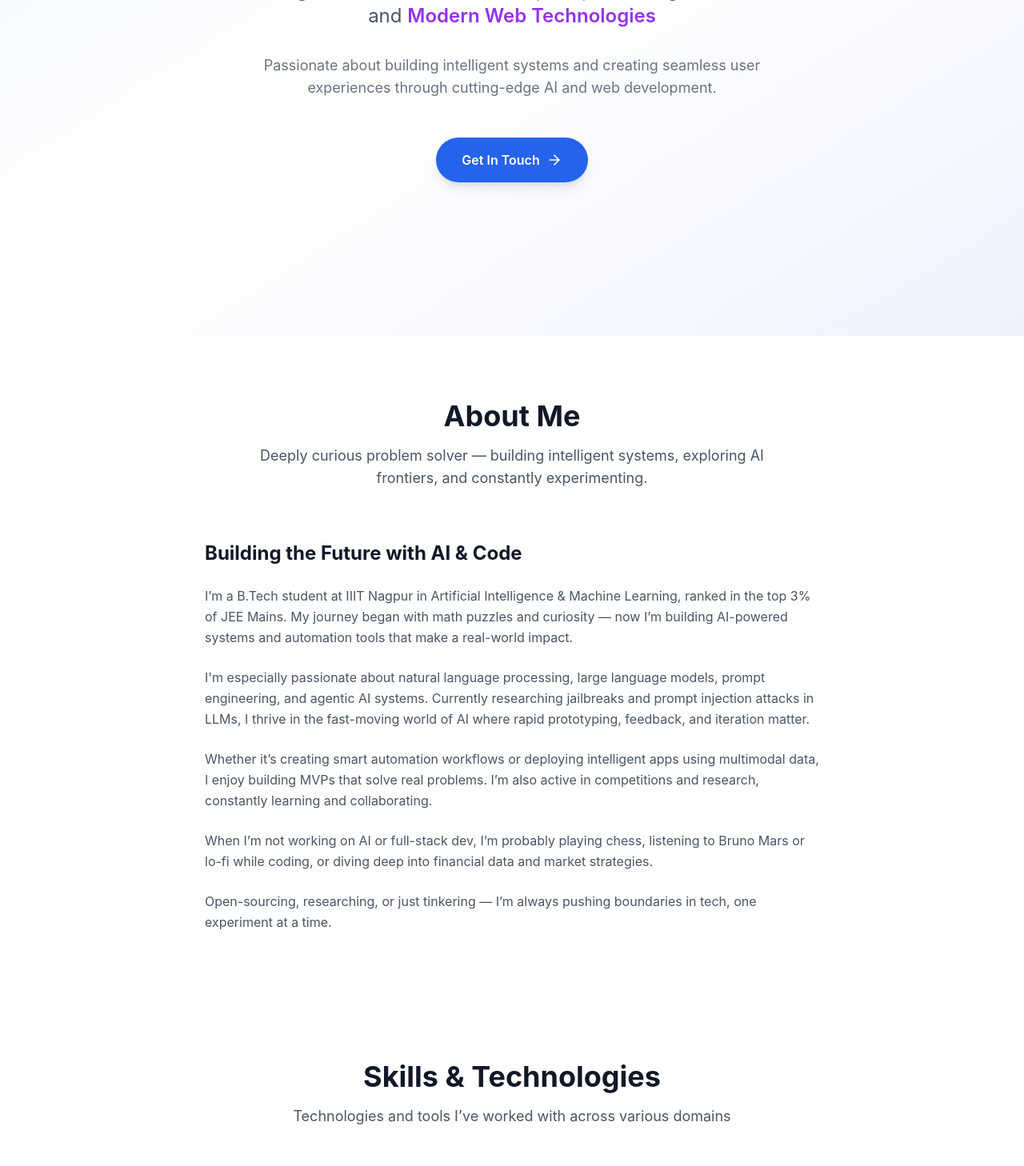
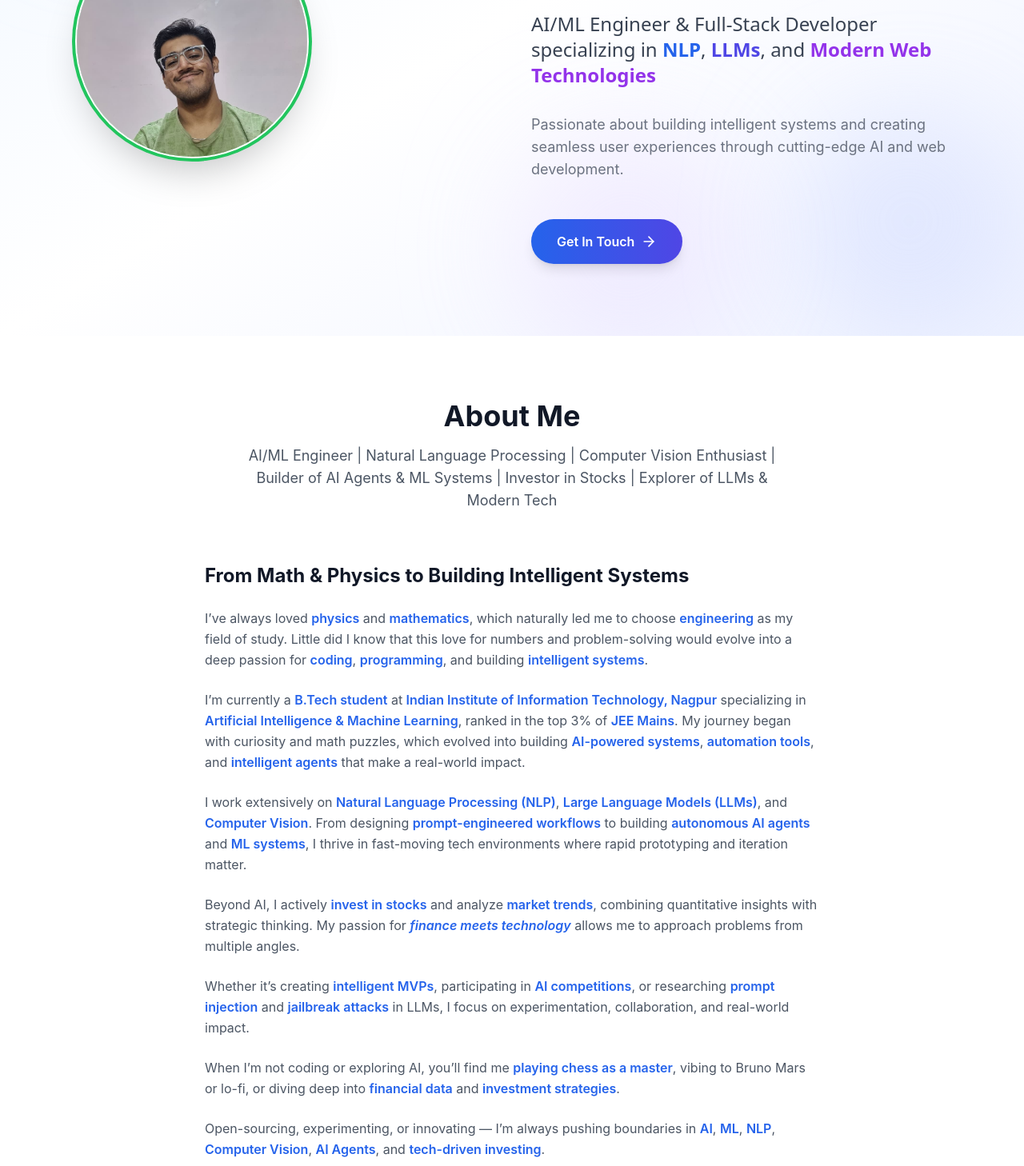
Before and after one commit to Ayushparwal/myArena, a React (Vite) app: page / in a window 1280 px wide. Shown: the part 380-1838 px from the top of the page at 80% size. Built offline with nearby package versions, Linux system fonts and the light colour scheme; no server answers.

Commit message:
contact fix

```diff
--- a/src/App.tsx
+++ b/src/App.tsx
@@ -7,10 +7,14 @@ import Projects from './components/Projects';
 import Experience from './components/Experience';
 import Contact from './components/Contact';
 import Footer from './components/Footer';
+import HiddenVisitorCounter from './components/HiddenVisitorCounter'; // import the counter
 
 function App() {
   return (
     <div className="min-h-screen">
+      {/* Hidden counter increments automatically on page load */}
+      <HiddenVisitorCounter />
+
       <Header />
       <Hero />
       <About />
--- a/src/components/About.tsx
+++ b/src/components/About.tsx
@@ -1,38 +1,156 @@
-import React from 'react';
+import React from "react";
 
 const About: React.FC = () => {
   return (
     <section id="about" className="py-20 bg-white">
       <div className="max-w-6xl mx-auto px-4 sm:px-6 lg:px-8">
+        {/* Section Header */}
         <div className="text-center mb-16">
           <h2 className="text-4xl font-bold text-gray-900 mb-4">About Me</h2>
           <p className="text-lg text-gray-600 max-w-2xl mx-auto">
-            Deeply curious problem solver — building intelligent systems, exploring AI frontiers, and constantly experimenting.
+            AI/ML Engineer | Natural Language Processing | Computer Vision
+            Enthusiast | Builder of AI Agents & ML Systems | Investor in Stocks
+            | Explorer of LLMs & Modern Tech
           </p>
         </div>
 
-        <div className="max-w-3xl mx-auto">
-          <h3 className="text-2xl font-bold text-gray-900 mb-6">
-            Building the Future with AI & Code
+        {/* Content */}
+        <div className="max-w-3xl mx-auto space-y-6">
+          <h3 className="text-2xl font-bold text-gray-900 mb-4">
+            From Math & Physics to Building Intelligent Systems
           </h3>
-          <p className="text-gray-600 mb-6 leading-relaxed">
-            I’m a B.Tech student at IIIT Nagpur in Artificial Intelligence & Machine Learning, ranked in the top 3% of JEE Mains.
-            My journey began with math puzzles and curiosity — now I’m building AI-powered systems and automation tools that make a real-world impact.
+
+          <p className="text-gray-600 leading-relaxed">
+            I’ve always loved{" "}
+            <span className="font-semibold text-blue-600">physics</span> and{" "}
+            <span className="font-semibold text-blue-600">mathematics</span>,
+            which naturally led me to choose{" "}
+            <span className="font-semibold text-blue-600">engineering</span> as
+            my field of study. Little did I know that this love for numbers and
+            problem-solving would evolve into a deep passion for{" "}
+            <span className="font-semibold text-blue-600">coding</span>,{" "}
+            <span className="font-semibold text-blue-600">programming</span>,
+            and building{" "}
+            <span className="font-semibold text-blue-600">
+              intelligent systems
+            </span>
+            .
           </p>
-          <p className="text-gray-600 mb-6 leading-relaxed">
-            I'm especially passionate about natural language processing, large language models, prompt engineering, and agentic AI systems.
-            Currently researching jailbreaks and prompt injection attacks in LLMs, I thrive in the fast-moving world of AI where rapid prototyping, feedback, and iteration matter.
+
+          <p className="text-gray-600 leading-relaxed">
+            I’m currently a{" "}
+            <span className="font-semibold text-blue-600">B.Tech student</span>{" "}
+            at{" "}
+            <span className="font-semibold text-blue-600">
+              Indian Institute of Information Technology, Nagpur
+            </span>{" "}
+            specializing in{" "}
+            <span className="font-semibold text-blue-600">
+              Artificial Intelligence & Machine Learning
+            </span>
+            , ranked in the top 3% of{" "}
+            <span className="font-semibold text-blue-600">JEE Mains</span>. My
+            journey began with curiosity and math puzzles, which evolved into
+            building{" "}
+            <span className="font-semibold text-blue-600">
+              AI-powered systems
+            </span>
+            ,{" "}
+            <span className="font-semibold text-blue-600">
+              automation tools
+            </span>
+            , and{" "}
+            <span className="font-semibold text-blue-600">
+              intelligent agents
+            </span>{" "}
+            that make a real-world impact.
           </p>
-          <p className="text-gray-600 mb-6 leading-relaxed">
-            Whether it’s creating smart automation workflows or deploying intelligent apps using multimodal data, I enjoy building MVPs that solve real problems.
-            I’m also active in competitions and research, constantly learning and collaborating.
+
+          <p className="text-gray-600 leading-relaxed">
+            I work extensively on{" "}
+            <span className="font-semibold text-blue-600">
+              Natural Language Processing (NLP)
+            </span>
+            ,{" "}
+            <span className="font-semibold text-blue-600">
+              Large Language Models (LLMs)
+            </span>
+            , and{" "}
+            <span className="font-semibold text-blue-600">Computer Vision</span>
+            . From designing{" "}
+            <span className="font-semibold text-blue-600">
+              prompt-engineered workflows
+            </span>{" "}
+            to building{" "}
+            <span className="font-semibold text-blue-600">
+              autonomous AI agents
+            </span>{" "}
+            and <span className="font-semibold text-blue-600">ML systems</span>,
+            I thrive in fast-moving tech environments where rapid prototyping
+            and iteration matter.
           </p>
-          <p className="text-gray-600 mb-6 leading-relaxed">
-            When I’m not working on AI or full-stack dev, I’m probably playing chess, listening to Bruno Mars or lo-fi while coding,
-            or diving deep into financial data and market strategies.
+
+          <p className="text-gray-600 leading-relaxed">
+            Beyond AI, I actively{" "}
+            <span className="font-semibold text-blue-600">
+              invest in stocks
+            </span>{" "}
+            and analyze{" "}
+            <span className="font-semibold text-blue-600">market trends</span>,
+            combining quantitative insights with strategic thinking. My passion
+            for{" "}
+            <span className="italic font-semibold text-blue-600">
+              finance meets technology
+            </span>{" "}
+            allows me to approach problems from multiple angles.
           </p>
+
           <p className="text-gray-600 leading-relaxed">
-            Open-sourcing, researching, or just tinkering — I’m always pushing boundaries in tech, one experiment at a time.
+            Whether it’s creating{" "}
+            <span className="font-semibold text-blue-600">
+              intelligent MVPs
+            </span>
+            , participating in{" "}
+            <span className="font-semibold text-blue-600">AI competitions</span>
+            , or researching{" "}
+            <span className="font-semibold text-blue-600">
+              prompt injection
+            </span>{" "}
+            and{" "}
+            <span className="font-semibold text-blue-600">
+              jailbreak attacks
+            </span>{" "}
+            in LLMs, I focus on experimentation, collaboration, and real-world
+            impact.
+          </p>
+
+          <p className="text-gray-600 leading-relaxed">
+            When I’m not coding or exploring AI, you’ll find me{" "}
+            <span className="font-semibold text-blue-600">
+              playing chess as a master
+            </span>
+            , vibing to Bruno Mars or lo-fi, or diving deep into{" "}
+            <span className="font-semibold text-blue-600">financial data</span>{" "}
+            and{" "}
+            <span className="font-semibold text-blue-600">
+              investment strategies
+            </span>
+            .
+          </p>
+
+          <p className="text-gray-600 leading-relaxed">
+            Open-sourcing, experimenting, or innovating — I’m always pushing
+            boundaries in{" "}
+            <span className="font-semibold text-blue-600">AI</span>,{" "}
+            <span className="font-semibold text-blue-600">ML</span>,{" "}
+            <span className="font-semibold text-blue-600">NLP</span>,{" "}
+            <span className="font-semibold text-blue-600">Computer Vision</span>
+            , <span className="font-semibold text-blue-600">AI Agents</span>,
+            and{" "}
+            <span className="font-semibold text-blue-600">
+              tech-driven investing
+            </span>
+            .
           </p>
         </div>
       </div>
--- a/src/components/Contact.tsx
+++ b/src/components/Contact.tsx
@@ -53,7 +53,7 @@ const Contact: React.FC = () => {
     {
       icon: <MapPin className="w-6 h-6" />,
       label: "Location",
-      value: "127.0.0.1, localhost",
+      value: "Jaipur, India",
       href: "#",
     },
   ];
--- a/src/components/Hero.tsx
+++ b/src/components/Hero.tsx
@@ -1,47 +1,74 @@
-import React from 'react';
-import { ArrowRight } from 'lucide-react';
+import React from "react";
+import { ArrowRight } from "lucide-react";
 
 const Hero: React.FC = () => {
   const scrollToContact = () => {
-    const element = document.querySelector('#contact');
+    const element = document.querySelector("#contact");
     if (element) {
-      element.scrollIntoView({ behavior: 'smooth' });
+      element.scrollIntoView({ behavior: "smooth" });
     }
   };
 
   return (
-    <section className="min-h-screen flex items-center justify-center bg-gradient-to-br from-blue-50 via-white to-indigo-50 pt-16">
-      <div className="max-w-6xl mx-auto px-4 sm:px-6 lg:px-8 text-center">
-        <div className="animate-fade-in-up">
-          <h1 className="text-5xl md:text-7xl font-bold text-gray-900 mb-6 leading-tight">
-            Hi, I'm{' '}
-            <span className="bg-gradient-to-r from-blue-600 to-indigo-600 bg-clip-text text-transparent">
+    <section className="relative min-h-screen flex items-center bg-gradient-to-br from-blue-50 via-white to-indigo-50 pt-16 overflow-hidden">
+      {/* Decorative background blobs */}
+      <div className="absolute top-0 left-0 w-72 h-72 bg-blue-200 rounded-full mix-blend-multiply filter blur-3xl opacity-30 animate-blob"></div>
+      <div className="absolute bottom-0 right-0 w-72 h-72 bg-indigo-200 rounded-full mix-blend-multiply filter blur-3xl opacity-30 animate-blob animation-delay-2000"></div>
+      <div className="absolute -bottom-8 left-1/2 w-72 h-72 bg-purple-200 rounded-full mix-blend-multiply filter blur-3xl opacity-30 animate-blob animation-delay-4000"></div>
+
+      <div className="relative max-w-6xl mx-auto px-4 sm:px-6 lg:px-8 w-full flex flex-col md:flex-row items-center justify-between gap-12">
+        {/* Left Profile Image */}
+        <div className="flex justify-center md:justify-start flex-1">
+  <a href="https://www.instagram.com/ayushokaay" target="_blank" rel="noopener noreferrer">
+    <img
+      src="Profile.jpg"
+      alt="Ayush Parwal"
+      className="w-56 h-56 md:w-72 md:h-72 rounded-full shadow-2xl object-cover
+                 ring-4 ring-green-500 ring-offset-2 ring-offset-white
+                 transform transition duration-500 hover:scale-105 hover:rotate-1"
+    />
+  </a>
+</div>
+
+        {/* Right Content */}
+        <div className="text-center md:text-left animate-fade-in-up flex-1">
+          <h1 className="relative text-5xl md:text-7xl font-bold text-gray-900 mb-6 leading-snug font-heading animate-fade-in-up">
+            Hi, I'm
+            <br />
+            <span className="bg-gradient-to-r from-blue-500 via-indigo-600 to-purple-600 bg-clip-text text-transparent drop-shadow-lg">
               Ayush Parwal
+            </span>
+            <br />
+            <span className="text-green-500 italic text-base md:text-lg font-light tracking-wide transition-transform duration-300 hover:scale-105 inline-block">
+              known as ayushokaay
             </span>
           </h1>
 
-          <p className="text-xl md:text-2xl text-gray-600 mb-8 max-w-3xl mx-auto leading-relaxed">
-            AI/ML Engineer & Full-Stack Developer specializing in{' '}
-            <span className="font-semibold text-blue-600">NLP</span>,{' '}
-            <span className="font-semibold text-indigo-600">LLMs</span>, and{' '}
-            <span className="font-semibold text-purple-600">Modern Web Technologies</span>
+          <p className="text-xl md:text-2xl text-gray-700 mb-8 max-w-3xl leading-relaxed font-sans">
+            AI/ML Engineer & Full-Stack Developer specializing in{" "}
+            <span className="font-semibold text-blue-600">NLP</span>,{" "}
+            <span className="font-semibold text-indigo-600">LLMs</span>, and{" "}
+            <span className="font-semibold text-purple-600">
+              Modern Web Technologies
+            </span>
           </p>
 
-          <p className="text-lg text-gray-500 mb-12 max-w-2xl mx-auto">
-            Passionate about building intelligent systems and creating seamless user experiences
-            through cutting-edge AI and web development.
+          <p className="text-lg text-gray-500 mb-12 max-w-2xl">
+            Passionate about building intelligent systems and creating seamless
+            user experiences through cutting-edge AI and web development.
           </p>
 
-          <div className="flex flex-col sm:flex-row gap-4 justify-center items-center">
+          <div className="flex flex-col sm:flex-row gap-4 justify-center md:justify-start items-center">
             <button
               onClick={scrollToContact}
-              className="group bg-blue-600 text-white px-8 py-4 rounded-full font-semibold hover:bg-blue-700 transition-all duration-300 flex items-center gap-2 shadow-lg hover:shadow-xl transform hover:-translate-y-1"
+              className="group bg-gradient-to-r from-blue-600 to-indigo-600 text-white px-8 py-4 rounded-full font-semibold hover:from-blue-700 hover:to-indigo-700 transition-all duration-300 flex items-center gap-2 shadow-lg hover:shadow-2xl transform hover:-translate-y-1 hover:scale-105"
             >
               Get In Touch
-              <ArrowRight size={20} className="group-hover:translate-x-1 transition-transform duration-300" />
+              <ArrowRight
+                size={20}
+                className="group-hover:translate-x-1 transition-transform duration-300"
+              />
             </button>
-
-
           </div>
         </div>
       </div>
```
Also changed, not shown: src/components/Footer.tsx (+17 -4 lines), src/components/HiddenVisitorCounter.tsx (added, +18 -0 lines), Profile.jpg (added).
